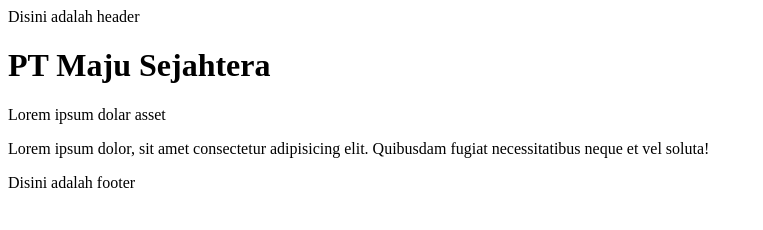
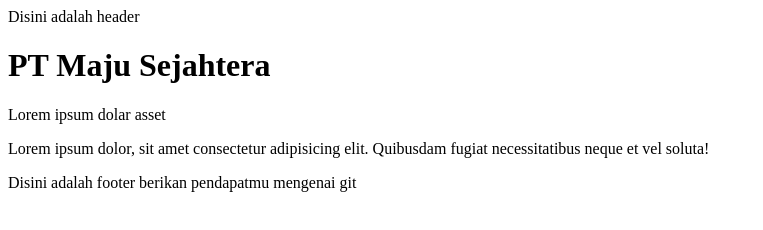
Before and after one commit to AfriDandi/CompanyProfile, a plain HTML site: page index.html in a window 1280 px wide. Shown: the whole page, without its empty margins (0-763 px from the left). Drawn offline with Linux system fonts and the light colour scheme.

Commit message:
Penambahan tulisan pada footer

```diff
--- a/index.html
+++ b/index.html
@@ -14,7 +14,7 @@
     <p>Lorem ipsum dolor, sit amet consectetur adipisicing elit. Quibusdam fugiat necessitatibus neque et vel soluta!
     </p>
     <footer>
-        Disini adalah footer
+        Disini adalah footer berikan pendapatmu mengenai git
     </footer>
 </body>
 </html>
```
